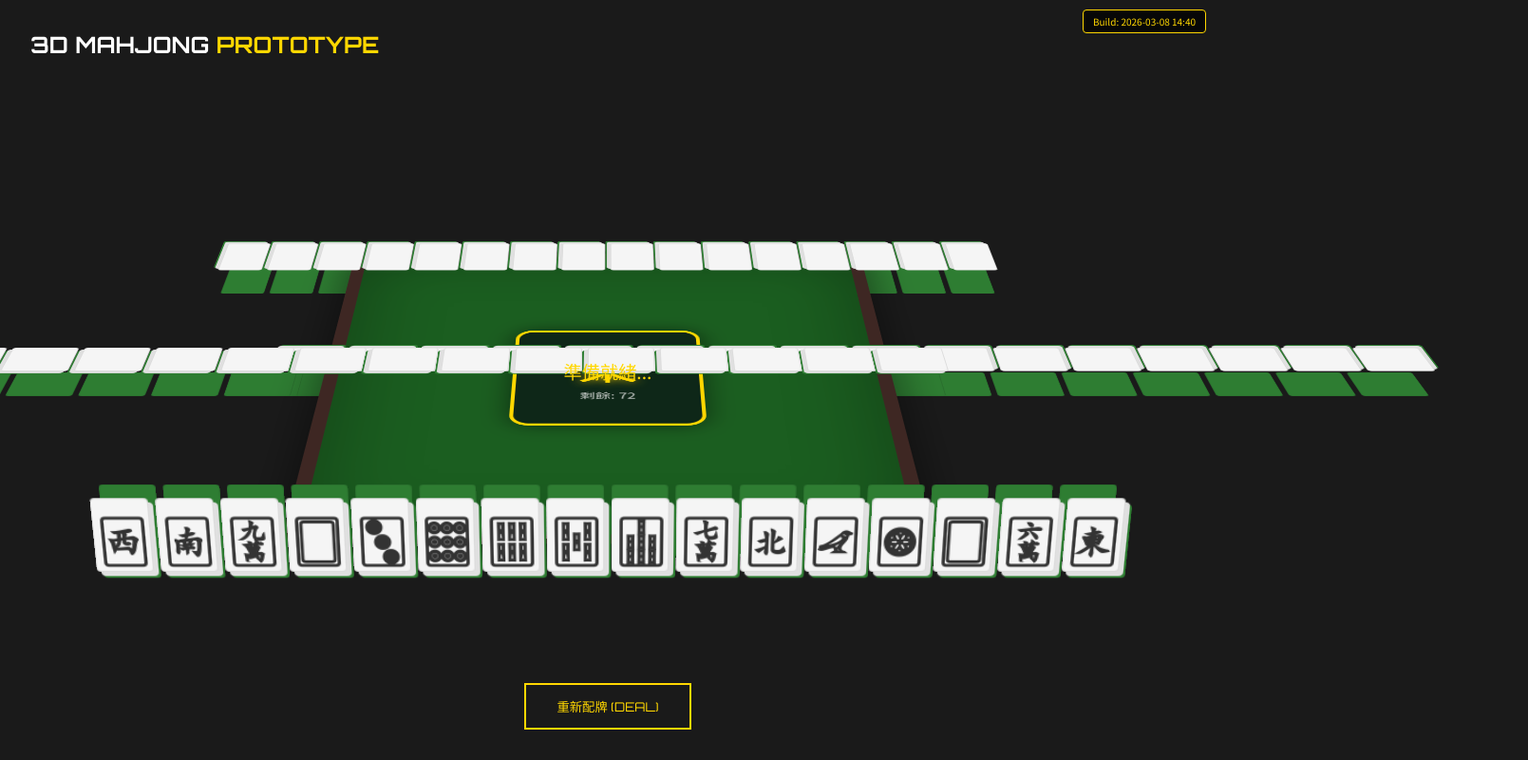
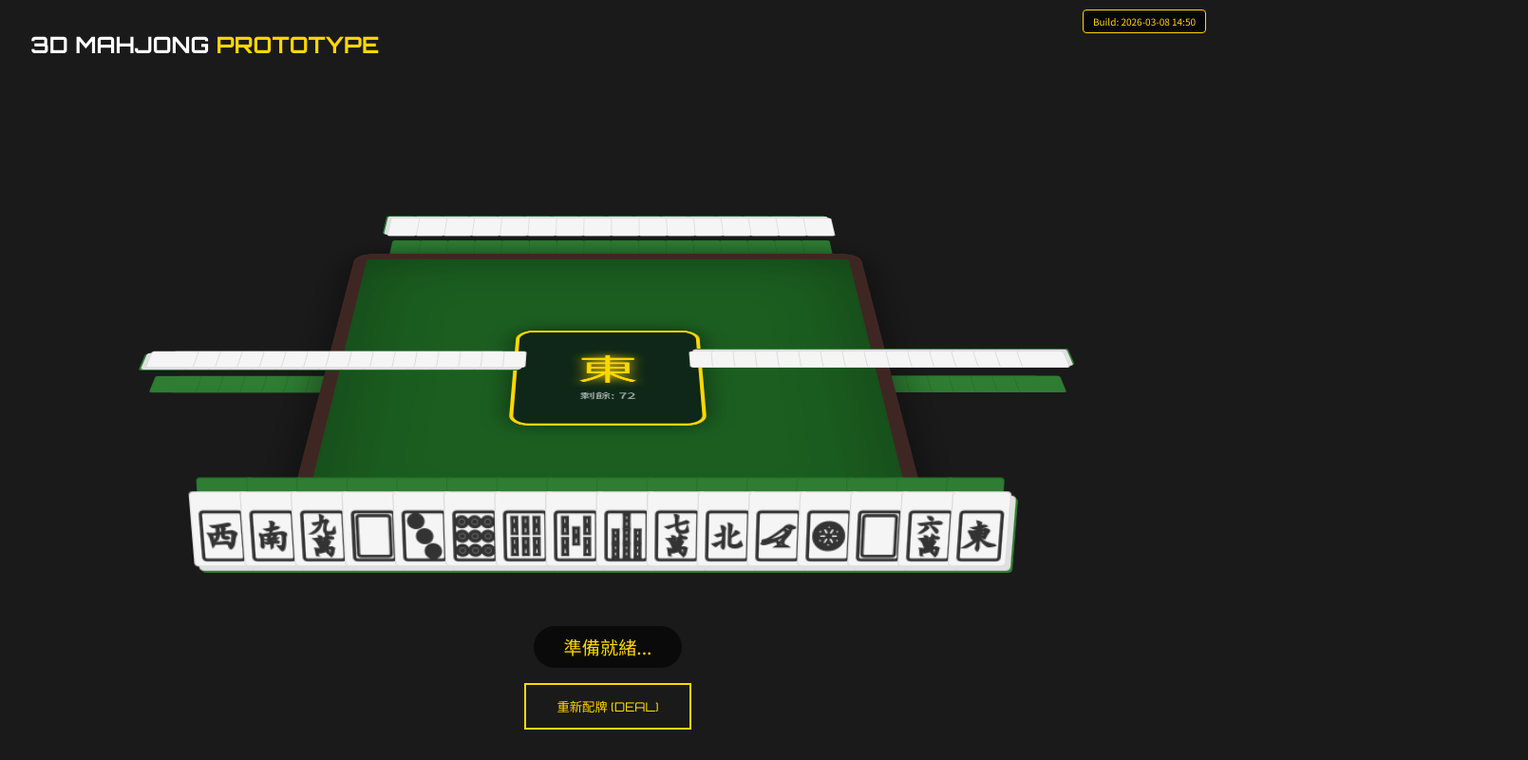
Before and after one commit to cwen0224/poker-game, a plain HTML site: page index.html in a window 1280 px wide. Shown: the whole page at 95% size, 1609 px wide, since content can reach past the window. Drawn offline with Linux system fonts and the light colour scheme.

Commit message:
UI: Fix AI hand stacking, move game message to bottom v14:50

```diff
--- a/index.html
+++ b/index.html
@@ -3,12 +3,12 @@
 <head>
     <meta charset="UTF-8">
     <meta name="viewport" content="width=device-width, initial-scale=1.0">
-    <title>3D Mahjong v14:40</title>
-    <link rel="stylesheet" href="style.css?v=202603081440">
+    <title>3D Mahjong v14:50</title>
+    <link rel="stylesheet" href="style.css?v=202603081450">
     <link href="https://fonts.googleapis.com/css2?family=Orbitron:wght@400;700&family=Noto+Sans+TC:wght@400;700&display=swap" rel="stylesheet">
 </head>
 <body>
-    <div class="version-stamp">Build: 2026-03-08 14:40</div>
+    <div class="version-stamp">Build: 2026-03-08 14:50</div>
     <div class="scene">
         <div class="table">
             <!-- Table surface -->
@@ -32,9 +32,12 @@
 
     <div class="ui-layer">
         <h1 class="game-title">3D MAHJONG <span>PROTOTYPE</span></h1>
-        <div id="game-message">準備就緒...</div>
-        <div class="game-controls">
-            <button id="deal-btn" class="cyber-btn">重新配牌 (DEAL)</button>
+
+        <div class="bottom-ui">
+            <div id="game-message">準備就緒...</div>
+            <div class="game-controls">
+                <button id="deal-btn" class="cyber-btn">重新配牌 (DEAL)</button>
+            </div>
         </div>
     </div>
 
--- a/style.css
+++ b/style.css
@@ -119,13 +119,14 @@ body {
 }
 
 .south {
-    bottom: -100px; /* 往下移一點，給大牌空間 */
+    bottom: -120px;
     left: 50%;
-    transform: translateX(-50%) translateZ(60px);
+    transform: translateX(-50%) translateZ(80px); /* 往前推一點 */
 }
 
 .south .tile {
-    transform: rotateX(-80deg); /* 讓自己的牌立起來面像鏡頭 */
+    transform: rotateX(-80deg);
+    margin-left: -10px; /* 增加重疊度 */
 }
 
 .south .tile:hover {
@@ -133,20 +134,32 @@ body {
 }
 
 .north {
-    top: 20px;
+    top: -50px;
     left: 50%;
     transform: translateX(-50%) translateZ(10px) rotateZ(180deg);
 }
 
+.north .tile {
+    width: 35px; /* AI 牌縮小 */
+    height: 50px;
+    margin-left: -5px;
+}
+
 .east {
-    right: 20px;
+    right: -20px;
     top: 50%;
     flex-direction: column;
     transform: translateY(-50%) translateZ(10px) rotateZ(-90deg);
 }
 
+.east .tile, .west .tile {
+    width: 35px;
+    height: 50px;
+    margin-top: -30px; /* 垂直重疊 */
+}
+
 .west {
-    left: 20px;
+    left: -20px;
     top: 50%;
     flex-direction: column;
     transform: translateY(-50%) translateZ(10px) rotateZ(90deg);
@@ -184,6 +197,23 @@ body {
 }
 
 /* UI Layer */
+.bottom-ui {
+    display: flex;
+    flex-direction: column;
+    align-items: center;
+    gap: 1rem;
+    pointer-events: auto;
+}
+
+#game-message {
+    text-align: center;
+    font-size: 1.2rem;
+    color: var(--neon-gold);
+    background: rgba(0,0,0,0.6);
+    padding: 0.5rem 2rem;
+    border-radius: 50px;
+}
+
 .ui-layer {
     position: fixed;
     inset: 0;
@@ -192,7 +222,7 @@ body {
     display: flex;
     flex-direction: column;
     justify-content: space-between;
-    z-index: 100;
+    z-index: 1000;
 }
 
 .game-title {
```
